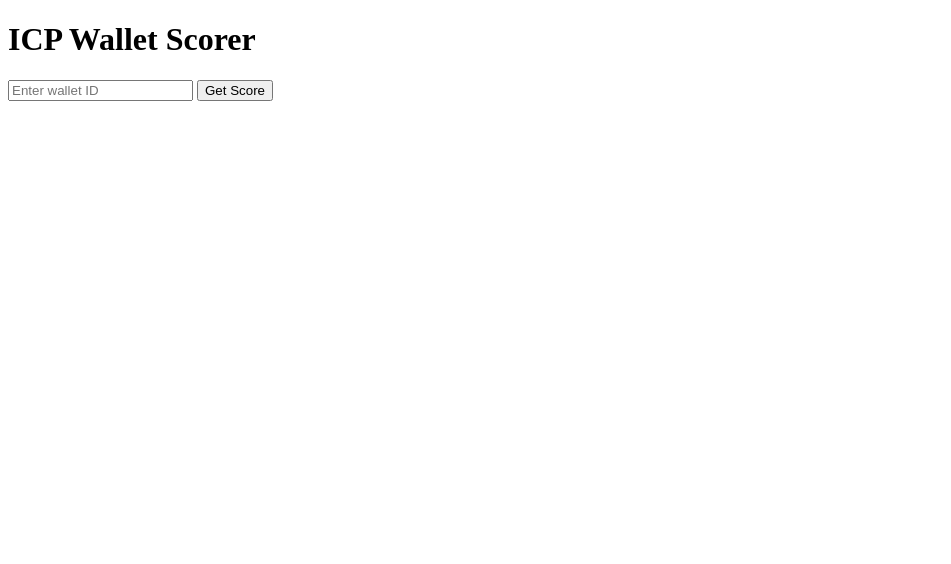
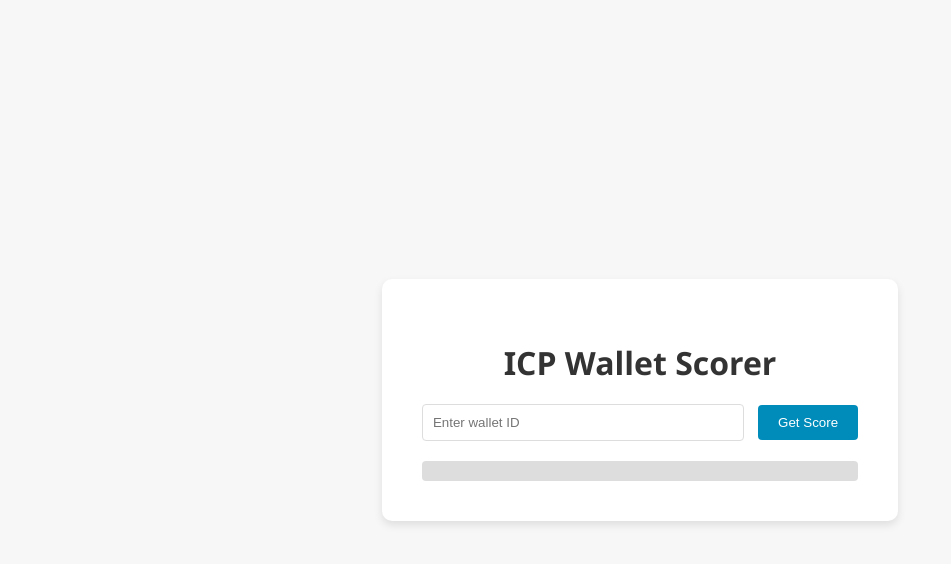
Before and after one commit to kophysty/icp-interaction-ui, a website: page index.html in a window 1280 px wide. Shown: the whole page, without its empty margins (0-951 px from the left). Drawn offline with Linux system fonts and the light colour scheme.

Commit message:
UI update

```diff
--- a/index.html
+++ b/index.html
@@ -1,17 +1,18 @@
 <!DOCTYPE html>
 <html lang="en">
     <head>
-    <meta charset="UTF-8">
-    <title>ICP Wallet Scorer</title>
         <link rel="stylesheet" href="styles.css">
+        <script src="script.js" defer></script>
     </head>
 <body>
+    <div class="container">
         <h1>ICP Wallet Scorer</h1>
         <form id="score-form">
             <input type="text" id="wallet-id" placeholder="Enter wallet ID" required>
             <button type="submit">Get Score</button>
         </form>
         <div id="score-result"></div>
-    <script src="script.js"></script>
+    </div>
+    <!-- ... -->
 </body>
 </html>
--- a/styles.css
+++ b/styles.css
@@ -0,0 +1,52 @@
+body {
+    font-family: 'Segoe UI', Tahoma, Geneva, Verdana, sans-serif;
+    margin: 0;
+    padding: 0;
+    background-color: #f7f7f7;
+    display: flex;
+    justify-content: center;
+    align-items: center;
+    height: 100vh;
+}
+
+.container {
+    text-align: center;
+    background: white;
+    padding: 40px;
+    border-radius: 10px;
+    box-shadow: 0 4px 8px rgba(0,0,0,0.1);
+}
+
+h1 {
+    color: #333;
+    margin-bottom: 20px;
+}
+
+input[type="text"] {
+    padding: 10px;
+    margin-right: 10px;
+    border: 1px solid #ddd;
+    border-radius: 4px;
+    width: 300px;
+}
+
+button {
+    padding: 10px 20px;
+    border: none;
+    border-radius: 4px;
+    background-color: #008CBA;
+    color: white;
+    cursor: pointer;
+    transition: background-color 0.3s;
+}
+
+button:hover {
+    background-color: #005f73;
+}
+
+#score-result {
+    margin-top: 20px;
+    padding: 10px;
+    background-color: #ddd;
+    border-radius: 4px;
+}
```
Lines whose indentation alone changed are shown as unchanged.
